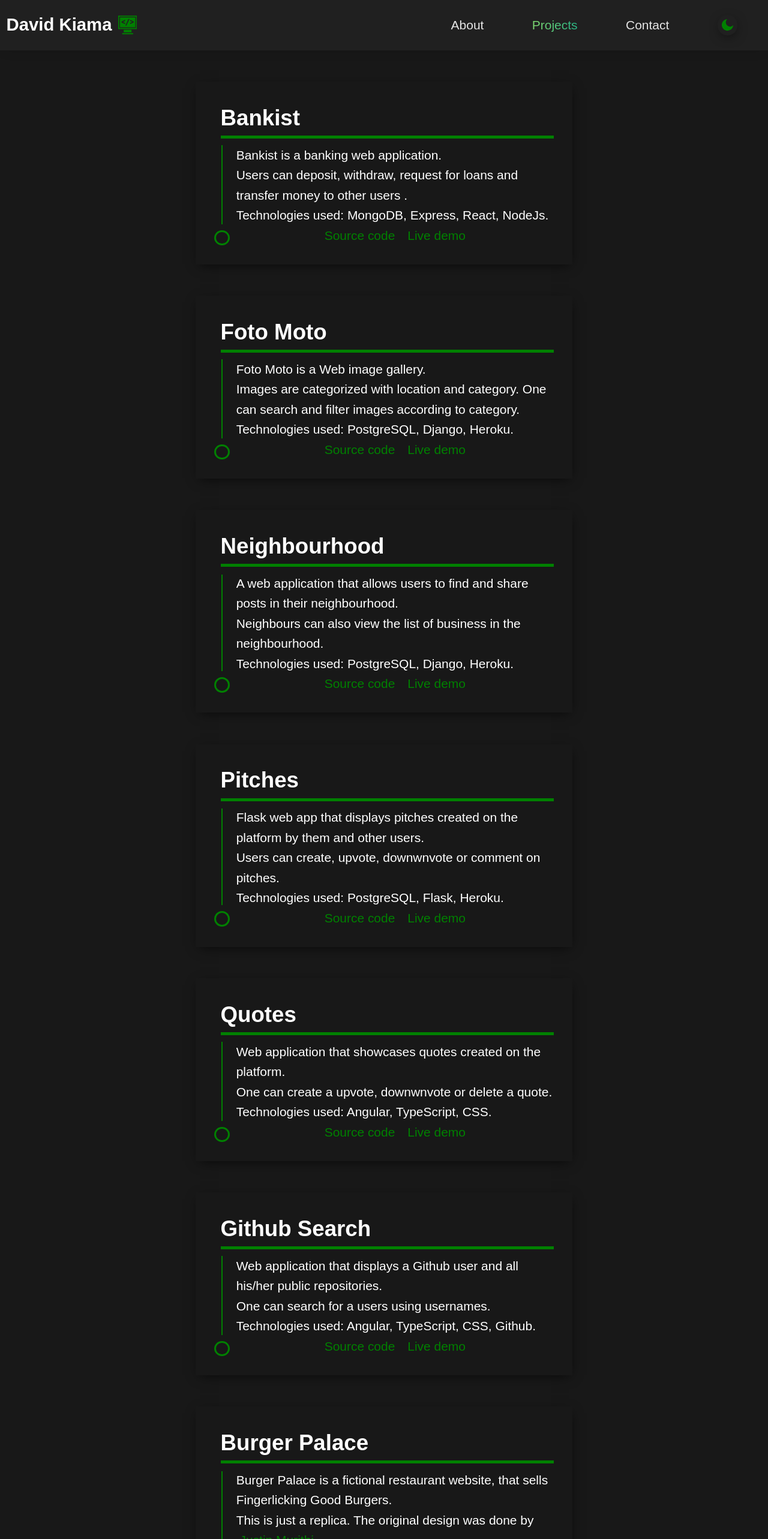
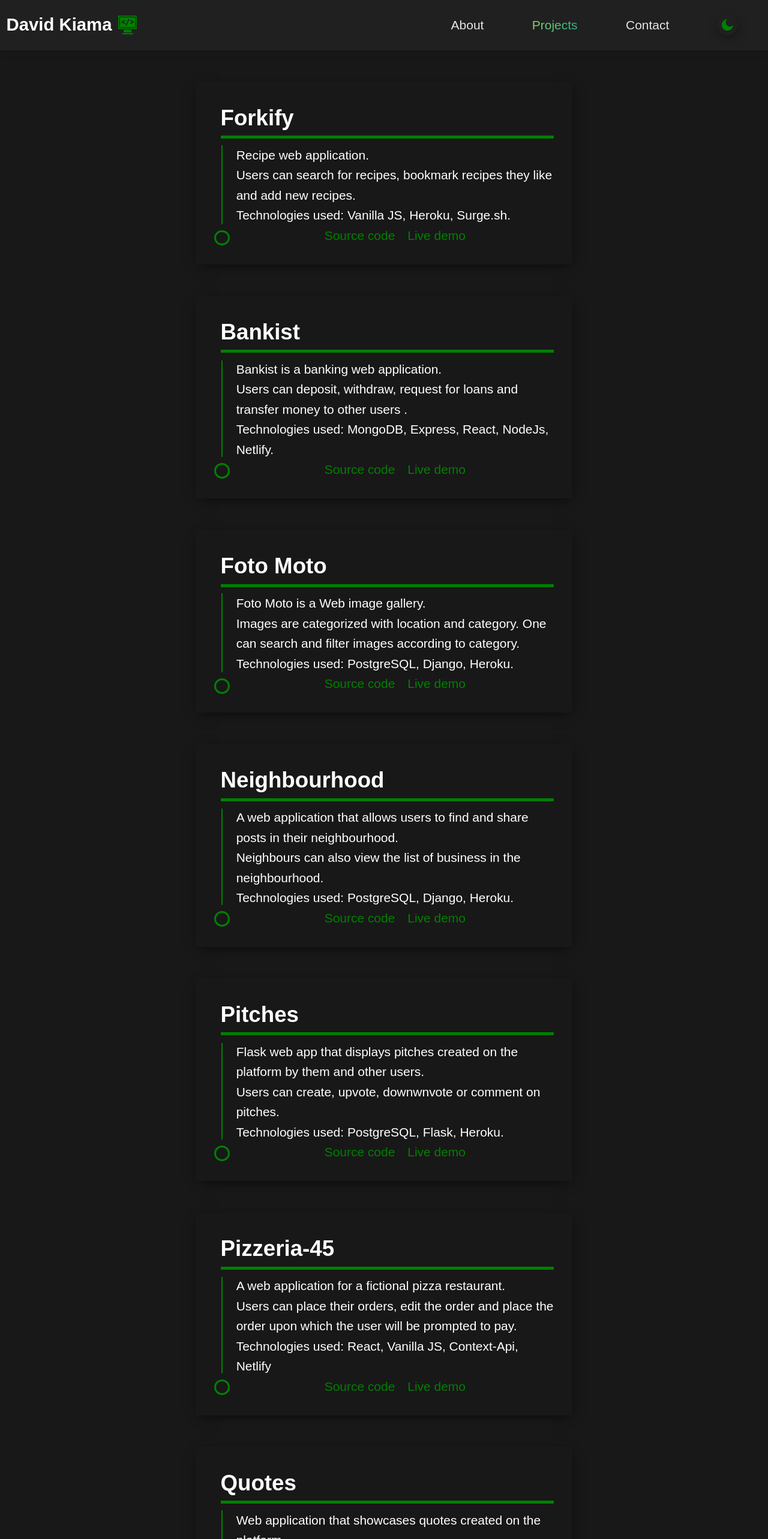
Before and after one commit to davidkiama/Portfolio, a React (Create React App) app: page /projects in a window 1280 px wide. Shown: the top 2566 px of the page at 60% size. Built offline with nearby package versions, Linux system fonts and the light colour scheme.

Commit message:
Added Forkify and Pizzeria-45 projects

```diff
--- a/src/components/Pages/Projects.js
+++ b/src/components/Pages/Projects.js
@@ -4,6 +4,31 @@ function Projects({ darkMode }) {
   return (
     <main className={`${darkMode ? "dark-2" : ""} main`}>
       <section className="content content-work">
+        <div className="card">
+          <h4 className="heading-4 card__heading">Forkify</h4>
+
+          <div className="card__content">
+            <div className="con">
+              <span className="con--circle"> </span>
+            </div>
+            <p className="card__text">
+              Recipe web application.
+              <br />
+              Users can search for recipes, bookmark recipes they like and add new recipes.
+              <br />
+              Technologies used: Vanilla JS, Heroku, Surge.sh.
+              <span className="live-links">
+                <a href="https://github.com/davidkiama/Forkify" target="blank">
+                  Source code
+                </a>
+                <a href="https://forkify-kiama.surge.sh/" target="blank">
+                  Live demo
+                </a>
+              </span>
+            </p>
+          </div>
+        </div>
+
         <div className="card">
           <h4 className="heading-4 card__heading">Bankist</h4>
 
@@ -16,7 +41,7 @@ function Projects({ darkMode }) {
               <br />
               Users can deposit, withdraw, request for loans and transfer money to other users .
               <br />
-              Technologies used: MongoDB, Express, React, NodeJs.
+              Technologies used: MongoDB, Express, React, NodeJs, Netlify.
               <span className="live-links">
                 <a href="https://github.com/davidkiama/Bankist" target="blank">
                   Source code
@@ -98,6 +123,32 @@ function Projects({ darkMode }) {
                   Source code
                 </a>
                 <a href="https://flask-pitches.herokuapp.com/" target="blank">
+                  Live demo
+                </a>
+              </span>
+            </p>
+          </div>
+        </div>
+
+        <div className="card">
+          <h4 className="heading-4 card__heading">Pizzeria-45</h4>
+
+          <div className="card__content">
+            <div className="con">
+              <span className="con--circle"> </span>
+            </div>
+            <p className="card__text">
+              A web application for a fictional pizza restaurant.
+              <br />
+              Users can place their orders, edit the order and place the order upon which the user will be
+              prompted to pay.
+              <br />
+              Technologies used: React, Vanilla JS, Context-Api, Netlify
+              <span className="live-links">
+                <a href="https://github.com/davidkiama/Pizzeria-45" target="blank">
+                  Source code
+                </a>
+                <a href="https://pizzeria-45.netlify.app/" target="blank">
                   Live demo
                 </a>
               </span>
```
